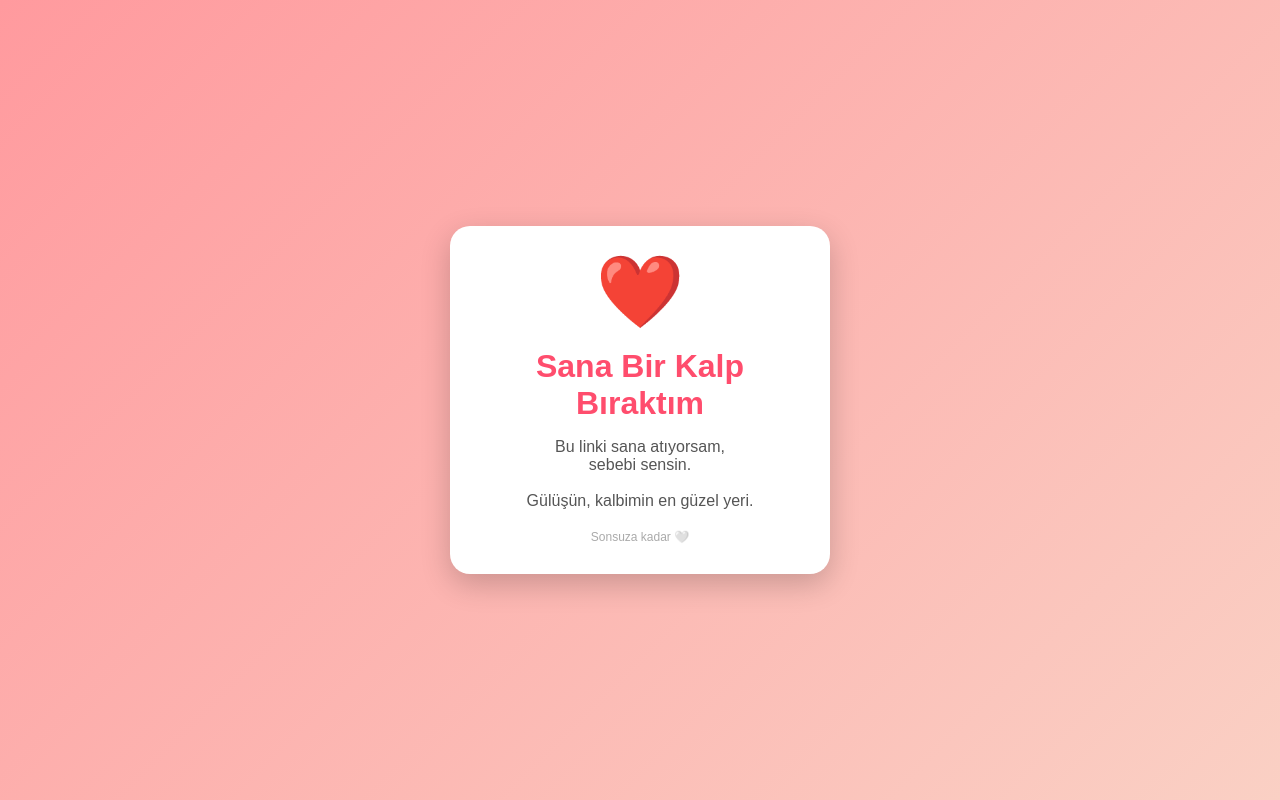
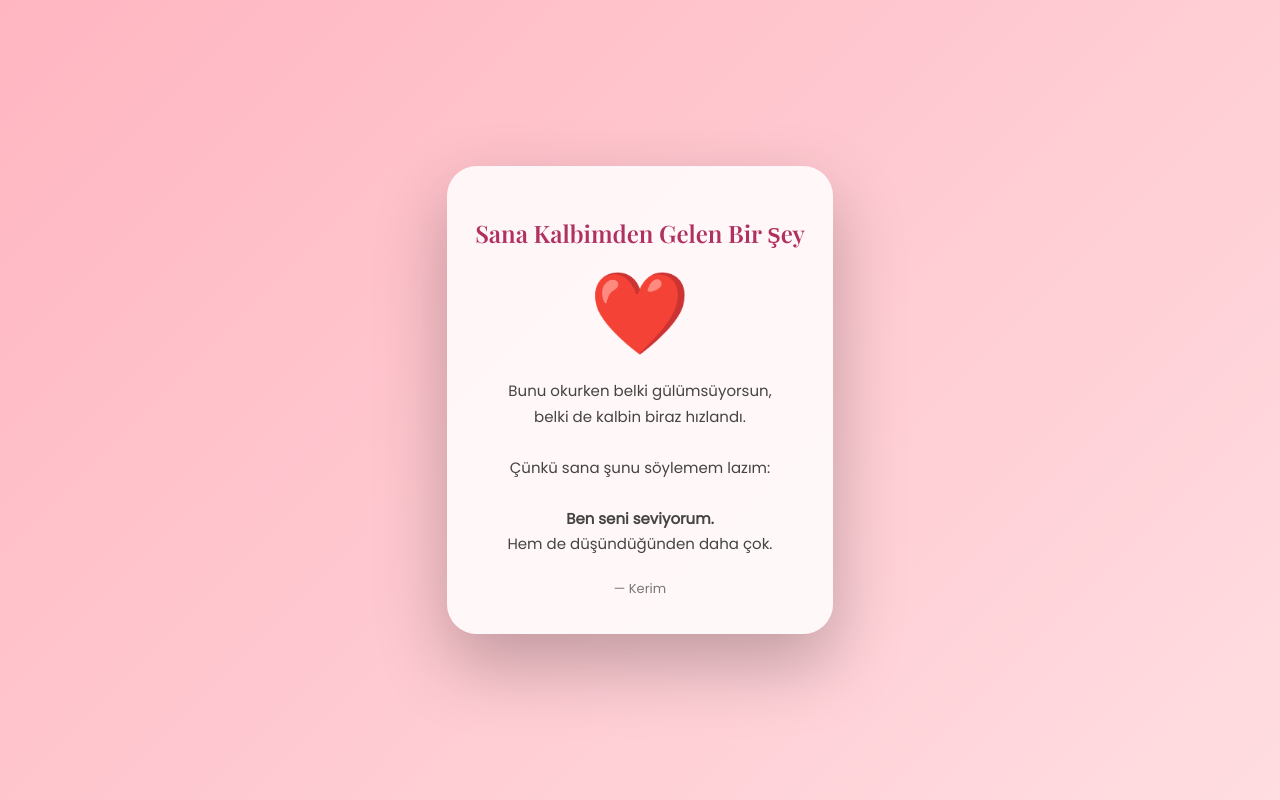
Before and after one commit to kerimmbul/Love-page, a plain HTML site: page index.html in a window 1280 px wide. Drawn offline with nearby package versions, Linux system fonts and the light colour scheme.

Commit message:
index.html

```diff
--- a/index.html
+++ b/index.html
@@ -3,61 +3,94 @@
 <head>
 <meta charset="UTF-8">
 <meta name="viewport" content="width=device-width, initial-scale=1.0">
-<title>Sana Bir Kalp 💖</title>
+<title>Sana Bir Şey Söylemem Lazım 💖</title>
+
+<link href="https://fonts.googleapis.com/css2?family=Playfair+Display:wght@600&family=Poppins:wght@300;400&display=swap" rel="stylesheet">
+
 <style>
 body {
   margin: 0;
-  font-family: 'Arial', sans-serif;
-  background: linear-gradient(135deg, #ff9a9e, #fad0c4);
   height: 100vh;
+  font-family: 'Poppins', sans-serif;
+  background: linear-gradient(135deg, #ffb6c1, #ffdde1);
   display: flex;
+  justify-content: center;
   align-items: center;
-  justify-content: center;
+  text-align: center;
 }
+
 .card {
-  background: white;
-  border-radius: 20px;
-  padding: 30px;
-  max-width: 320px;
-  text-align: center;
-  box-shadow: 0 10px 30px rgba(0,0,0,0.2);
+  background: rgba(255,255,255,0.85);
+  border-radius: 30px;
+  padding: 35px 28px;
+  max-width: 340px;
+  box-shadow: 0 30px 70px rgba(0,0,0,0.25);
+  animation: fadeIn 1.5s ease;
 }
+
+h1 {
+  font-family: 'Playfair Display', serif;
+  color: #b03060;
+  font-size: 24px;
+}
+
+p {
+  color: #444;
+  font-size: 15px;
+  line-height: 1.7;
+  margin-top: 15px;
+}
+
 .heart {
-  font-size: 60px;
-  animation: pulse 1.5s infinite;
+  font-size: 65px;
+  margin: 15px 0;
+  animation: beat 1.5s infinite;
 }
-h1 {
-  color: #ff4d6d;
-  margin-bottom: 10px;
+
+.signature {
+  margin-top: 22px;
+  font-size: 13px;
+  color: #777;
 }
-p {
-  color: #555;
-  font-size: 16px;
+
+@keyframes beat {
+  0% { transform: scale(1); }
+  40% { transform: scale(1.25); }
+  70% { transform: scale(1); }
 }
-@keyframes pulse {
-  0% { transform: scale(1); }
-  50% { transform: scale(1.2); }
-  100% { transform: scale(1); }
-}
-.footer {
-  margin-top: 20px;
-  font-size: 12px;
-  color: #aaa;
+
+@keyframes fadeIn {
+  from { opacity: 0; transform: translateY(25px); }
+  to { opacity: 1; transform: translateY(0); }
 }
 </style>
 </head>
+
 <body>
-  <div class="card">
-    <div class="heart">❤️</div>
-    <h1>Sana Bir Kalp Bıraktım</h1>
-    <p>
-      Bu linki sana atıyorsam,<br>
-      sebebi sensin.<br><br>
-      Gülüşün, kalbimin en güzel yeri.
-    </p>
-    <div class="footer">
-      Sonsuza kadar 🤍
-    </div>
+
+<audio autoplay loop>
+  <source src="ask.mp3" type="audio/mpeg">
+</audio>
+
+<div class="card">
+  <h1>Sana Kalbimden Gelen Bir Şey</h1>
+
+  <div class="heart">❤️</div>
+
+  <p>
+    Bunu okurken belki gülümsüyorsun,<br>
+    belki de kalbin biraz hızlandı.<br><br>
+
+    Çünkü sana şunu söylemem lazım:<br><br>
+
+    <b>Ben seni seviyorum.</b><br>
+    Hem de düşündüğünden daha çok.
+  </p>
+
+  <div class="signature">
+    — Kerim
   </div>
+</div>
+
 </body>
 </html>
```
